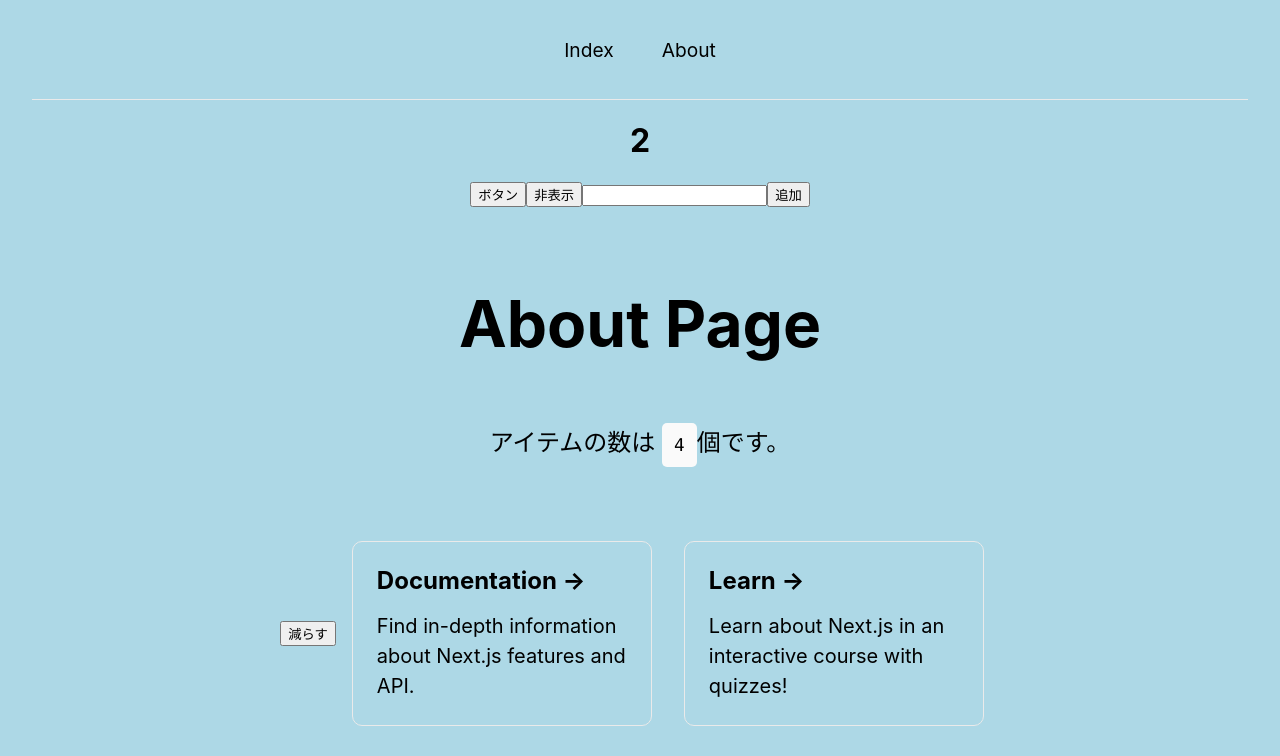
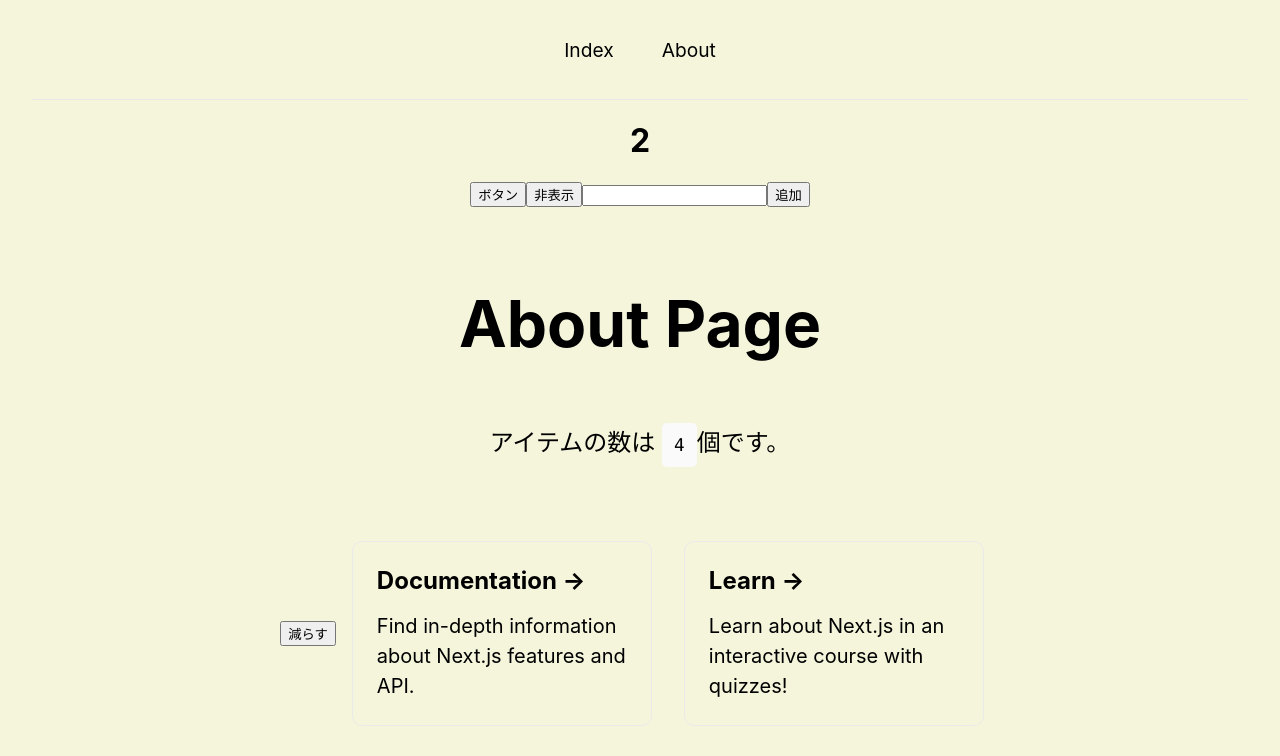
Before and after one commit to K-Kaji1226/study-react, a Next.js app: page /about in a window 1280 px wide. Shown: the top 756 px of the page. Built offline with nearby package versions, Linux system fonts and the light colour scheme.

Commit message:
useRouterを学びました。

```diff
--- /dev/null
+++ b/src/hooks/useBgColor.jsx
@@ -0,0 +1,17 @@
+import { useRouter } from "next/router";
+import { useEffect, useMemo } from "react";
+
+export const useBgColor = () => {
+	const router = useRouter();
+
+	const bgColor = useMemo(() => {
+		return router.pathname === "/" ? "lightblue" : "beige";
+	}, [router.pathname]);
+
+	useEffect(() => {
+		document.body.style.backgroundColor = bgColor;
+		return () => {
+			document.body.style.backgroundColor = "";
+		};
+	}, [bgColor]);
+};
--- a/src/hooks/useBgLightBlue.jsx
+++ /dev/null
@@ -1,10 +0,0 @@
-import { useEffect } from "react";
-
-export const useBgLightBlue = () => {
-	useEffect(() => {
-		document.body.style.backgroundColor = "lightblue";
-		return () => {
-			document.body.style.backgroundColor = "";
-		};
-	}, []);
-};
--- a/src/pages/_app.jsx
+++ b/src/pages/_app.jsx
@@ -1,5 +1,5 @@
 import Head from "next/head";
-import { useBgLightBlue } from "src/hooks/useBgLightBlue";
+import { useBgColor } from "src/hooks/useBgColor";
 import { useCounter } from "src/hooks/useCounter";
 import { useInputArray } from "src/hooks/useInputArray";
 import "src/styles/globals.css";
@@ -7,7 +7,7 @@ import "src/styles/globals.css";
 function MyApp({ Component, pageProps }) {
 	const counter = useCounter();
 	const inputArray = useInputArray();
-	useBgLightBlue();
+	useBgColor();
 	return (
 		<>
 			<Head>
```
